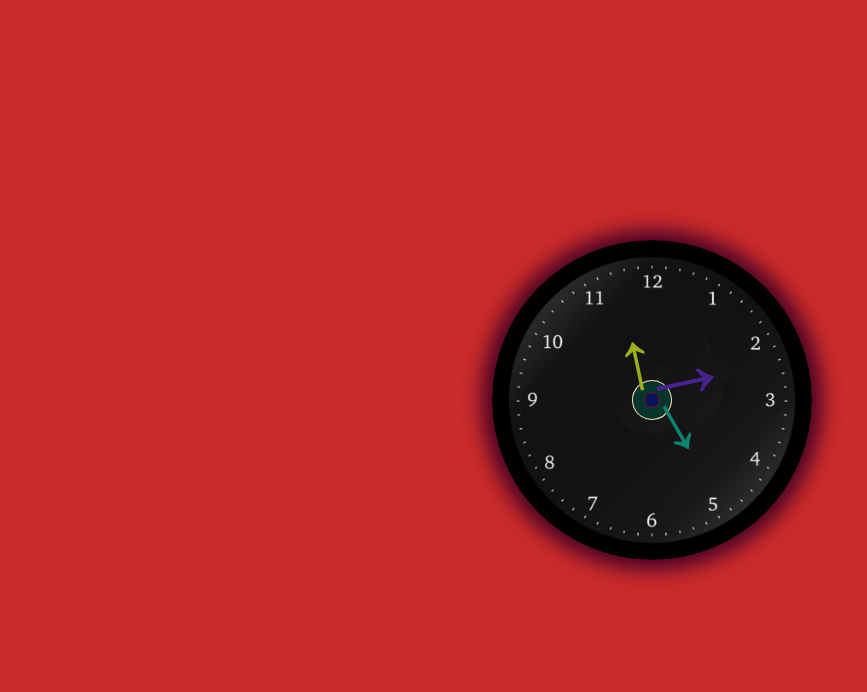
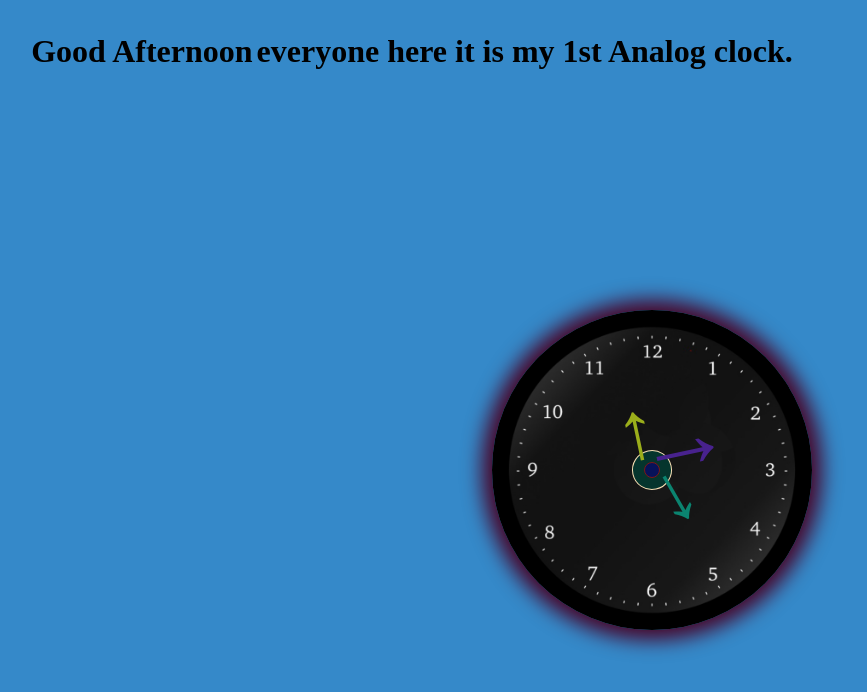
Before and after one commit to Swaing300/Analog-Clock, a plain HTML site: page index.html in a window 1280 px wide. Shown: the whole page, without its empty margins (228-1095 px from the left). Drawn offline with Linux system fonts and the light colour scheme.

Commit message:
Update index.html

```diff
--- a/index.html
+++ b/index.html
@@ -12,7 +12,7 @@
         box-sizing: border-box;
       }
       body {
-        background-color: rgb(202, 43, 43);
+        background-color: rgb(53, 137, 201);
       }
       .container{
         box-shadow: 0px 0px 20px 10px rgb(72, 3, 39);
@@ -109,6 +109,13 @@
     </style>
   </head>
   <body>
+    <div style="display: flex; height: 70px; justify-content: center; align-items: flex-end;"><h1 id="rel">
+
+    </h1>&nbsp;
+    <h1>
+         everyone here it is my 1st Analog clock.
+    </h1>
+  </div>
     <div class="container">
       <div class="sec1" id="sec1" style="color: rgb(72, 34, 142); font-size: 150px">
         <span class="second">&#x2190;</span>
@@ -121,6 +128,7 @@
       <span class="hour" >&#x2190;</span>
     </div>
     <div class="small_round"></div>
+  </div>
     <script>
       setInterval(watch, 1000);
       function watch() {
@@ -131,6 +139,21 @@
         let hr = hour * 30 + 90;
         let min = minut * 6 + 90;
         let sec = second * 6 + 90;
+        if(hour>=0 && hour<=1){
+            document.getElementById("rel").innerText=" A New Day ";
+            }
+            else if(hour<12){
+            document.getElementById("rel").innerText=" Good Morning ";
+            }
+            else if(hour==12){
+            document.getElementById("rel").innerText=" It's Noon ";
+            }
+            else if(hour>12 && hour<21){
+            document.getElementById("rel").innerText=" Good Afternoon ";
+            }
+            else if(hour>=21){
+            document.getElementById("rel").innerText=" Good Night ";
+            }
         console.log(hour, minut, second);
         document.getElementById("sec1").style.transform = `rotate(${sec}deg)`;
         document.getElementById("sec2").style.transform = `rotate(${min}deg)`;
```
